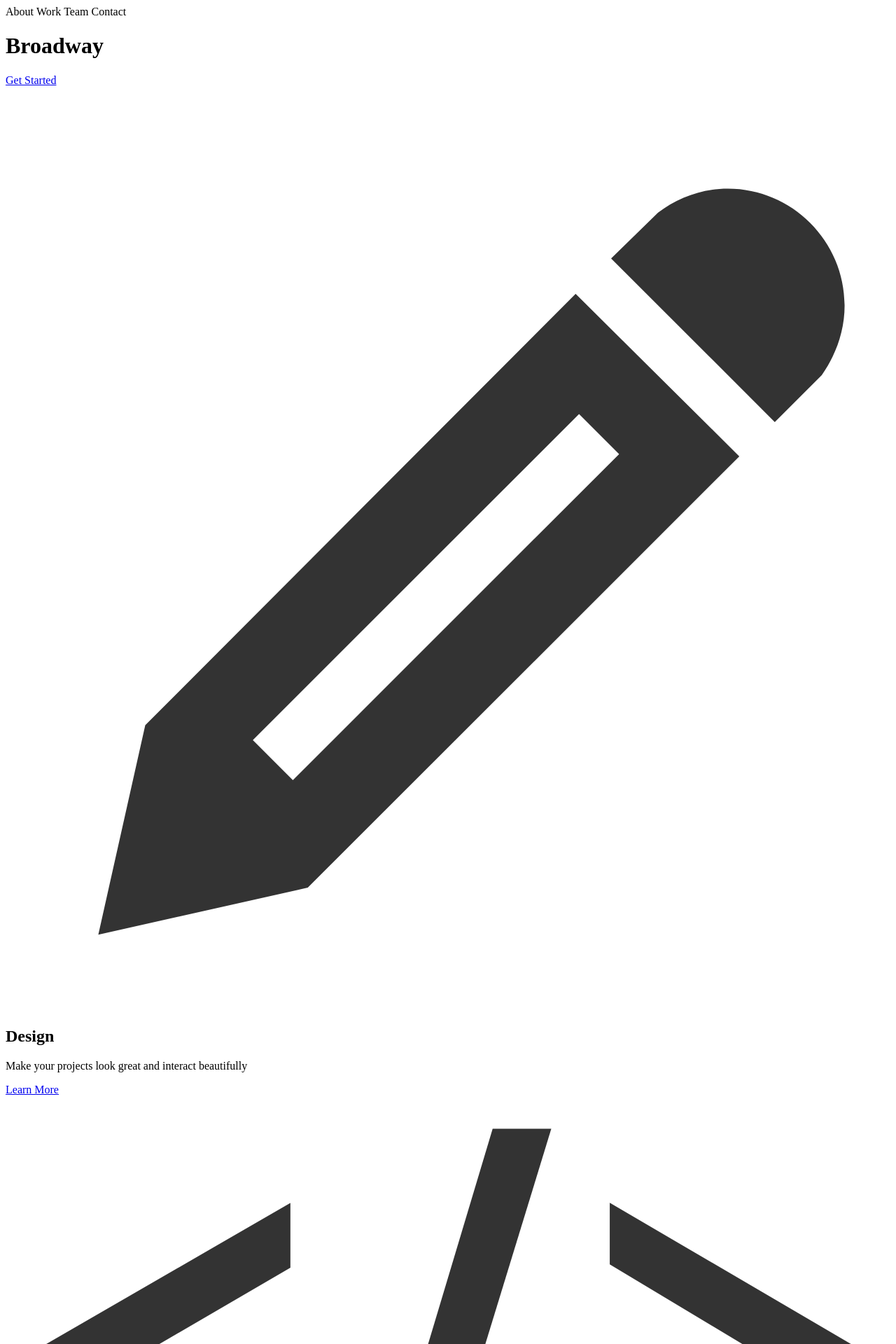
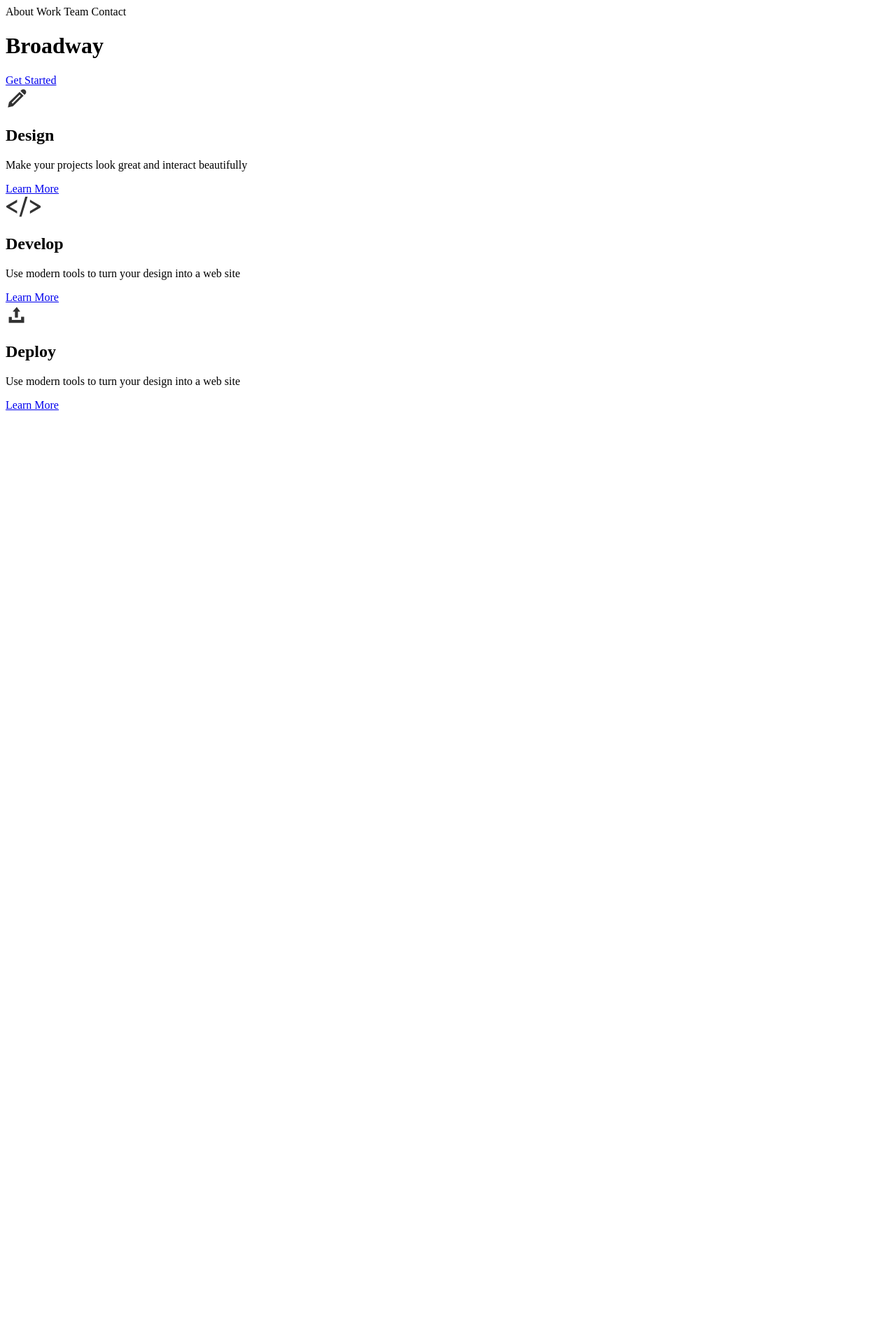
Before and after one commit to ptran0401/ptran0401.github.io, a Jekyll site: the page index.html, which Jekyll copies as it is, in a window 1280 px wide. Shown: the top 1920 px of the page at 70% size. Built offline with Jekyll 4.4.1, drawn with Linux system fonts in a browser that asks for light colours; after the commit the page ends 900 px from its top, so only the background shows below that.

Commit message:
Update index.html

```diff
--- a/index.html
+++ b/index.html
@@ -6,23 +6,28 @@
       li {
         display: inline;
       }
+
+      img {
+        height: 32px;
+      }
+
     </style>
   </head>
   <body>
-    <div class="Navigation">
+    <div class="navigation">
       <li>About</li>
       <li>Work</li>
       <li>Team</li>
       <li>Contact</li>
     </div>
 
-    <div class="Banner">
+    <div class="banner">
       <h1>Broadway</h1>
       <a class="btn-main" href="#">Get Started</a>
     </div>
 
-    <div class="Main">
-      <div class="Item">
+    <div class="main">
+      <div class="item">
         <img src="design.svg"/>
         <h2>Design</h2>
         <p>Make your projects look great and interact beautifully</p>
```
